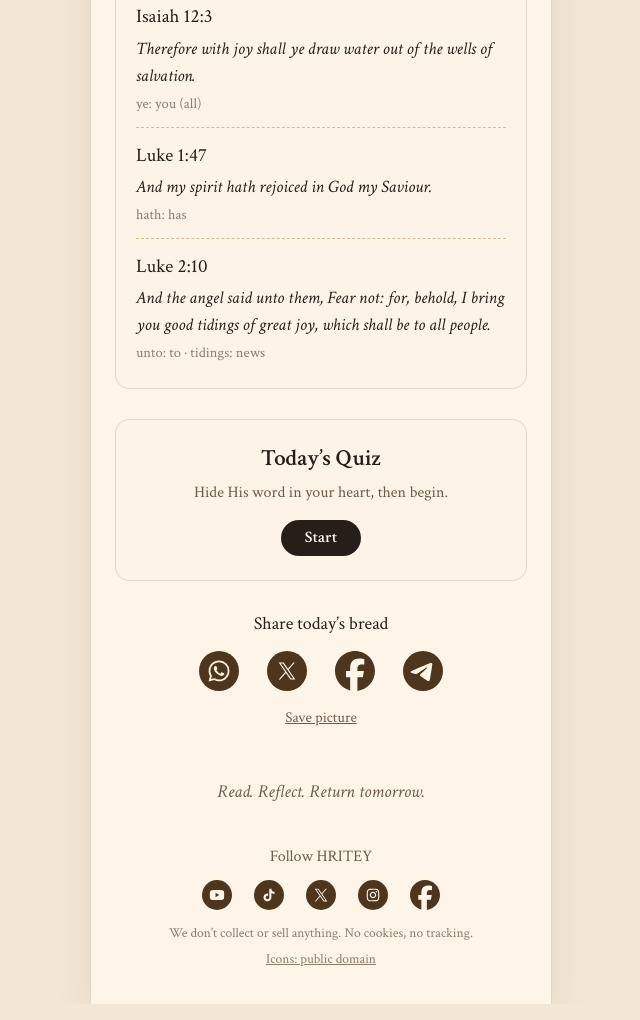
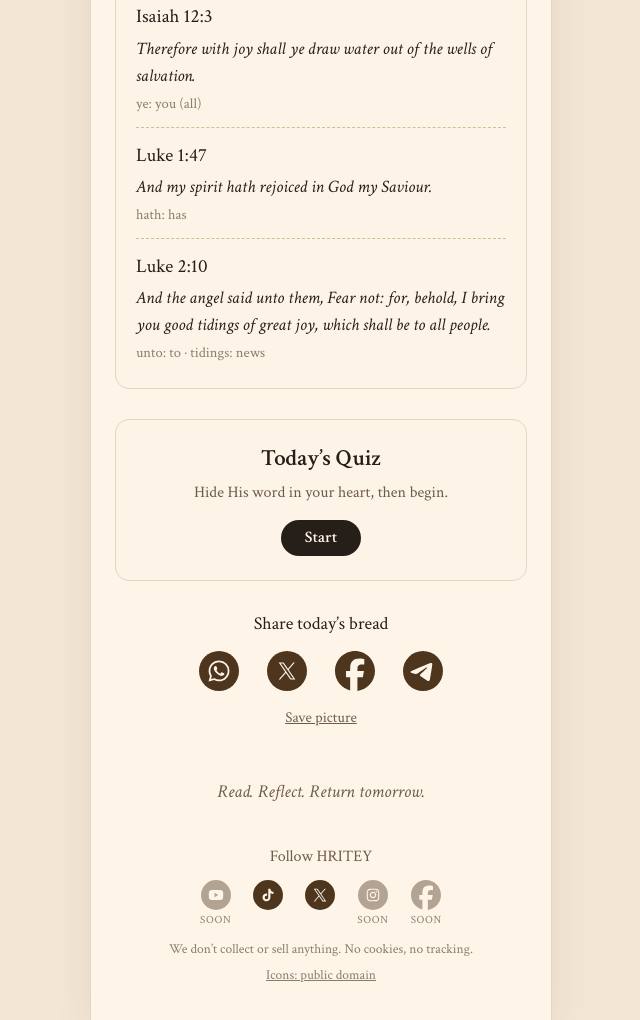
Before and after one commit to Hritey21/hritey-site, a plain HTML site: page index.html in a window 1280 px wide. Shown: the part 395-1415 px from the top of the page, without its empty margins (319-959 px from the left). Drawn offline with Linux system fonts and the light colour scheme; no server answers.

Commit message:
Footer: visible 'Soon' caption under YouTube, Instagram, Facebook; faded icons

```diff
--- a/assets/css/style.css
+++ b/assets/css/style.css
@@ -109,6 +109,10 @@ footer{text-align:center;padding:40px 24px 34px}
 footer .follow{color:var(--ink-soft);font-size:16px;margin:0 0 12px}
 footer .icons{gap:22px}
 footer .icon-btn{width:30px;height:30px}
+footer .icons{align-items:flex-start}
+footer .icons li{display:flex;flex-direction:column;align-items:center;min-width:30px}
+footer .icon-btn[data-soon]{opacity:.42}
+footer .soon{display:block;margin-top:5px;font-size:11px;line-height:1;letter-spacing:.06em;text-transform:uppercase;color:var(--ink-faint)}
 footer .tiny{color:var(--ink-faint);font-size:13.5px;margin:14px 0 0}
 footer .tiny + .tiny{margin-top:6px}
 
--- a/index.html
+++ b/index.html
@@ -21,7 +21,7 @@
 <link rel="apple-touch-icon" href="apple-touch-icon.png">
 <link rel="preload" href="assets/fonts/crimson-Regular.woff2" as="font" type="font/woff2" crossorigin>
 <link rel="preload" href="assets/fonts/crimson-Italic.woff2" as="font" type="font/woff2" crossorigin>
-<link rel="stylesheet" href="assets/css/style.css">
+<link rel="stylesheet" href="assets/css/style.css?v=soon1">
 </head>
 <body>
 <!-- Icon glyphs: Simple Icons (CC0-1.0, simpleicons.org). Crosses drawn for HRITEY. -->
@@ -101,18 +101,18 @@
 
 <footer>
   <p class="follow">Follow HRITEY</p>
-  <!-- Handle @hriteyofficial. TikTok and X are linked. TODO: YouTube (to link next), Instagram and Facebook are 'coming soon': when live, set href (https://www.youtube.com/@hriteyofficial, https://www.instagram.com/hriteyofficial/, Facebook Page URL), add target="_blank" rel="noopener noreferrer", and remove data-soon / aria-disabled / title / '(coming soon)'. -->
+  <!-- Handle @hriteyofficial. TikTok and X are linked. TODO: YouTube (to link next), Instagram and Facebook are 'coming soon': when live, set href (https://www.youtube.com/@hriteyofficial, https://www.instagram.com/hriteyofficial/, Facebook Page URL), add target="_blank" rel="noopener noreferrer", and remove data-soon / aria-disabled / title / '(coming soon)' and the <span class="soon"> caption. -->
   <ul class="icons">
-    <li><a class="icon-btn" href="#" data-soon aria-disabled="true" title="Coming soon" aria-label="HRITEY on YouTube (coming soon)"><svg><use href="#i-youtube"/></svg></a></li>
+    <li><a class="icon-btn" href="#" data-soon aria-disabled="true" title="Coming soon" aria-label="HRITEY on YouTube (coming soon)"><svg><use href="#i-youtube"/></svg></a><span class="soon" aria-hidden="true">Soon</span></li>
     <li><a class="icon-btn" href="https://www.tiktok.com/@hriteyofficial" target="_blank" rel="noopener noreferrer" aria-label="HRITEY on TikTok (opens in a new tab)"><svg><use href="#i-tiktok"/></svg></a></li>
     <li><a class="icon-btn" href="https://x.com/hriteyofficial" target="_blank" rel="noopener noreferrer" aria-label="HRITEY on X (opens in a new tab)"><svg><use href="#i-x"/></svg></a></li>
-    <li><a class="icon-btn" href="#" data-soon aria-disabled="true" title="Coming soon" aria-label="HRITEY on Instagram (coming soon)"><svg><use href="#i-instagram"/></svg></a></li>
-    <li><a class="icon-btn" href="#" data-soon aria-disabled="true" title="Coming soon" aria-label="HRITEY on Facebook (coming soon)"><svg><use href="#i-facebook"/></svg></a></li>
+    <li><a class="icon-btn" href="#" data-soon aria-disabled="true" title="Coming soon" aria-label="HRITEY on Instagram (coming soon)"><svg><use href="#i-instagram"/></svg></a><span class="soon" aria-hidden="true">Soon</span></li>
+    <li><a class="icon-btn" href="#" data-soon aria-disabled="true" title="Coming soon" aria-label="HRITEY on Facebook (coming soon)"><svg><use href="#i-facebook"/></svg></a><span class="soon" aria-hidden="true">Soon</span></li>
   </ul>
   <p class="tiny">We don’t collect or sell anything. No cookies, no tracking.</p>
   <p class="tiny"><a href="credits.html">Icons: public domain</a></p>
 </footer>
 </div>
-<script src="assets/js/app.js?v=audio1" defer></script>
+<script src="assets/js/app.js?v=soon1" defer></script>
 </body>
 </html>
```
